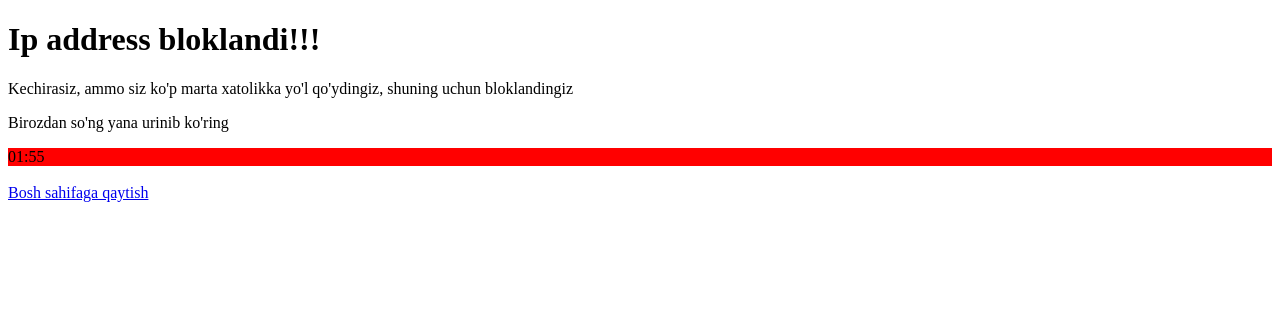
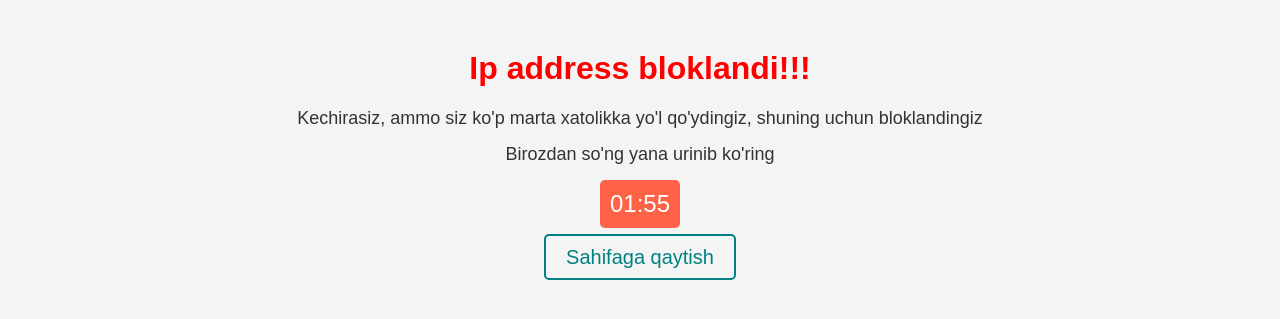
Before and after one commit to MinsportUz/open_data_sport_back, a Django app: template src/templates/lockout.html in a window 1280 px wide. Shown: the top 319 px of the page. Run offline with Django 5.2, Linux system fonts and the light colour scheme; the template is opened without the code that fills it, so the values that code supplies are empty.

Commit message:
change templates/lockout.html

```diff
--- a/src/templates/lockout.html
+++ b/src/templates/lockout.html
@@ -2,17 +2,59 @@
 <html lang="en">
 <head>
     <meta charset="UTF-8">
+    <meta name="viewport" content="width=device-width, initial-scale=1.0">
     <title>Kamezukashi</title>
+    <style>
+        body {
+            font-family: 'Arial', sans-serif;
+            background-color: #f4f4f4;
+            color: #333;
+            text-align: center;
+            margin: 50px;
+        }
+
+        h1 {
+            color: #ff0000;
+        }
+
+        #timer {
+            background-color: #ff6347;
+            color: #fff;
+            font-size: 24px;
+            padding: 10px;
+            border-radius: 5px;
+            display: inline-block;
+        }
+
+        p {
+            margin: 15px 0;
+            font-size: 18px;
+        }
+
+        a {
+            text-decoration: none;
+            color: #008080;
+            font-size: 20px;
+            border: 2px solid #008080;
+            padding: 10px 20px;
+            border-radius: 5px;
+            transition: background-color 0.3s, color 0.3s;
+        }
+
+        a:hover {
+            background-color: #008080;
+            color: #fff;
+        }
+    </style>
 </head>
 <body>
     <h1>Ip address bloklandi!!!</h1>
     <p>Kechirasiz, ammo siz ko'p marta xatolikka yo'l qo'ydingiz, shuning uchun bloklandingiz</p>
     <p>Birozdan so'ng yana urinib ko'ring</p>
 
-<div id="timer" style="background-color: red">2:00</div>
+    <div id="timer">2:00</div>
 
     <script>
-    // Function to start the timer
         function startTimer(duration, display) {
             let timer = duration, minutes, seconds;
             setInterval(function () {
@@ -36,7 +78,7 @@
             startTimer(twoMinutes, display);
         };
     </script>
-<br>
-<a href="https://data-api.sport.uz/admin" style="margin-right: 20px">Bosh sahifaga qaytish</a>
+    <br><br>
+    <a href="https://data-api.sport.uz/admin">Sahifaga qaytish</a>
 </body>
 </html>
```
Lines whose indentation alone changed are shown as unchanged.
